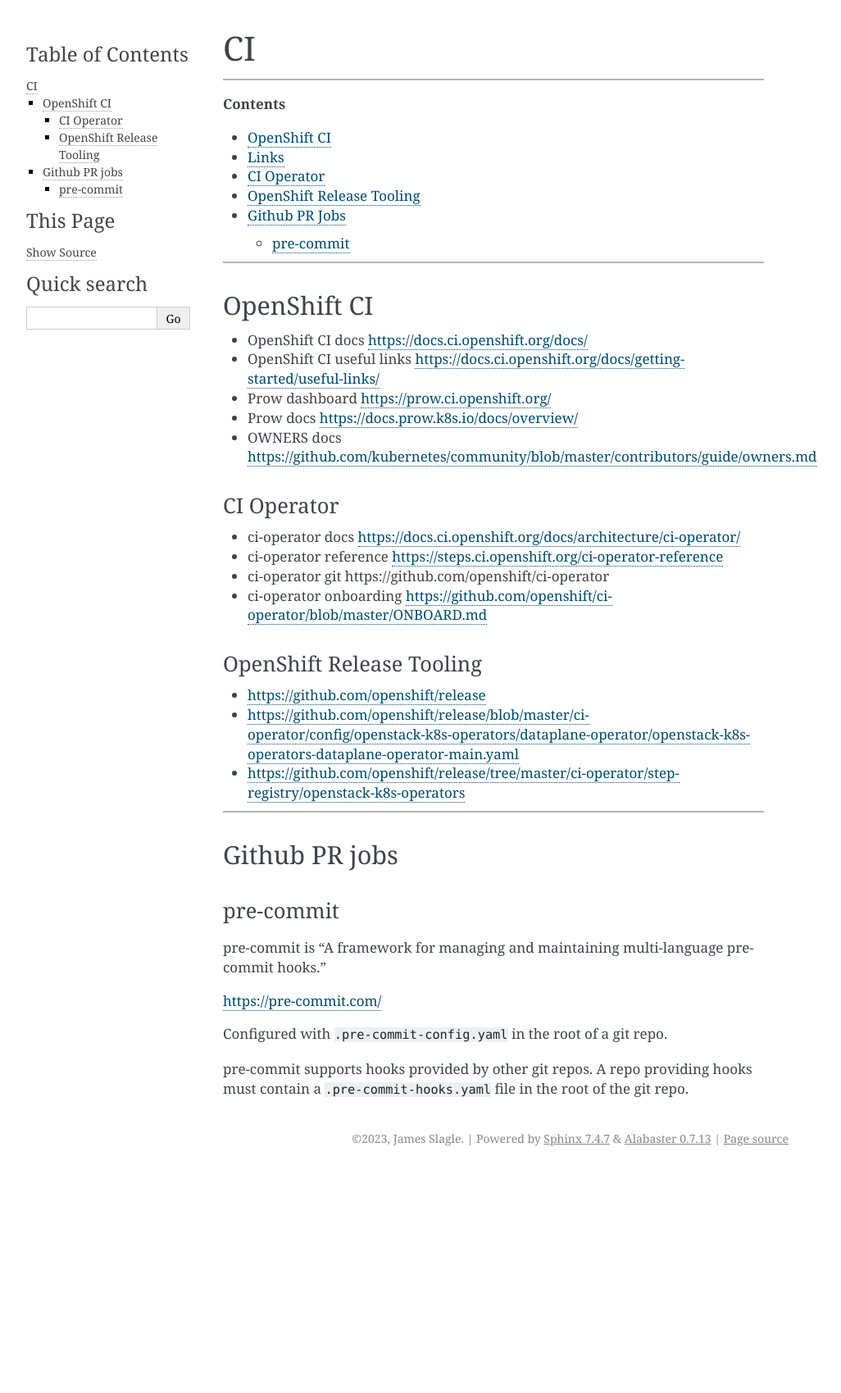
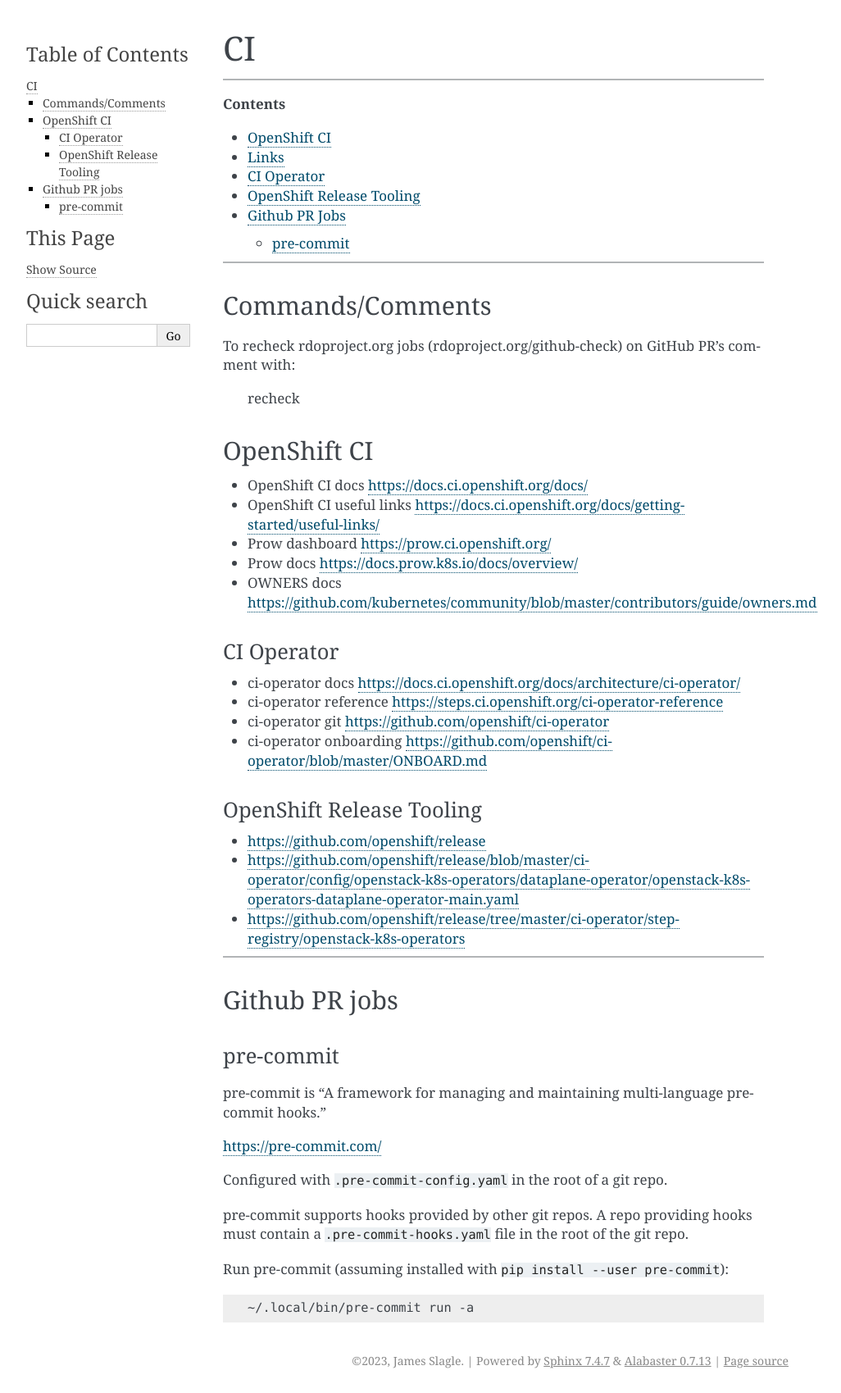
Before and after one commit to slagle/osp-ng, a Sphinx documentation site: the page built from docs/ci.md, in a window 1280 px wide. Shown: the whole page at 82% size, without its empty margins (148-1174 px from the left). Built offline with Sphinx 7.4.7, drawn with Linux system fonts in a browser that asks for light colours; before the commit the page ends 1428 px from its top, so only the background shows below that.

Commit message:
Add docs for running pre-commit locally.

```diff
--- a/docs/ci.md
+++ b/docs/ci.md
@@ -1,6 +1,7 @@
 # CI
 
 ***
+
 **Contents**
 
 * [OpenShift CI](#openshift-ci)
@@ -11,6 +12,14 @@
   * [pre-commit](#pre-commit)
 
 ***
+
+## Commands/Comments
+
+To recheck rdoproject.org jobs (rdoproject.org/github-check) on GitHub PR's
+comment with:
+
+> recheck
+
 
 ## OpenShift CI
 
@@ -24,7 +33,7 @@
 
 * ci-operator docs <https://docs.ci.openshift.org/docs/architecture/ci-operator/>
 * ci-operator reference <https://steps.ci.openshift.org/ci-operator-reference>
-* ci-operator git https://github.com/openshift/ci-operator
+* ci-operator git <https://github.com/openshift/ci-operator>
 * ci-operator onboarding <https://github.com/openshift/ci-operator/blob/master/ONBOARD.md>
 
 ### OpenShift Release Tooling
@@ -48,3 +57,7 @@
 
 pre-commit supports hooks provided by other git repos. A repo providing hooks
 must contain a `.pre-commit-hooks.yaml` file in the root of the git repo.
+
+Run pre-commit (assuming installed with `pip install --user pre-commit`):
+
+    ~/.local/bin/pre-commit run -a
```
